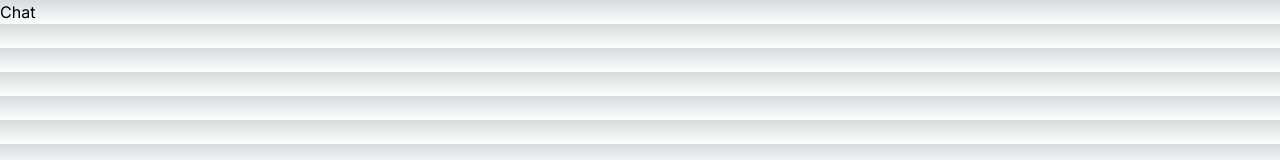
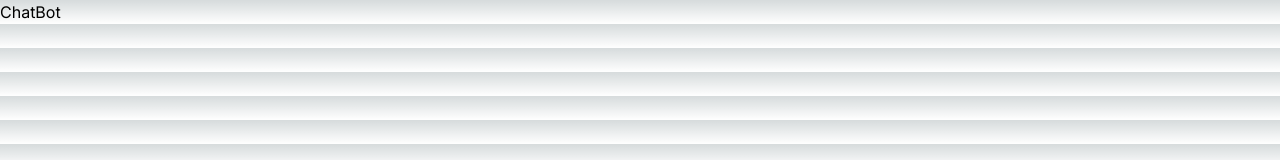
Before and after one commit to AtulMinz/chatbot-ai, a Next.js app: page / in a window 1280 px wide. Shown: the top 160 px of the page. Built offline with nearby package versions, Linux system fonts and the light colour scheme.

Commit message:
Adding Dependencies

```diff
--- a/src/app/components/Chat.tsx
+++ b/src/app/components/Chat.tsx
@@ -1,7 +1,7 @@
 import { FC } from 'react'
 
 const Chat: FC = ({}) => {
-  return <div>Chat</div>
+  return <div>ChatBot</div>
 }
 
 export default Chat
```
